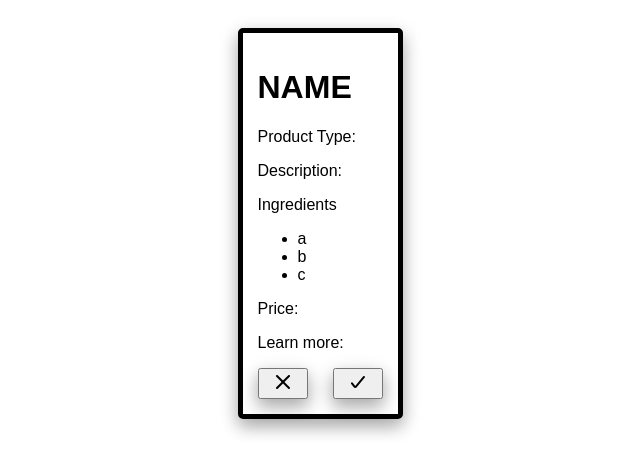
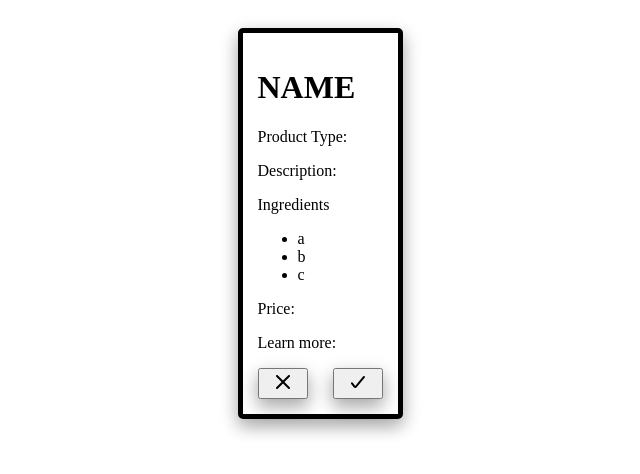
Before and after one commit to h-charles/ECCS-3421-Rating-Website, a Flask app: page / in a window 1280 px wide. Shown: the top 474 px of the page, without its empty margins (320-960 px from the left). Run offline with Flask 3, Linux system fonts and the light colour scheme.

Commit message:
Update styles.css

```diff
--- a/static/styles.css
+++ b/static/styles.css
@@ -29,7 +29,7 @@
 
 
 body {
-    font-family: Arial, sans-serif, B;
+    font-family: 'Fauna One', serif;
     display: flex;
     flex-direction: column;
     align-items: center;
```
